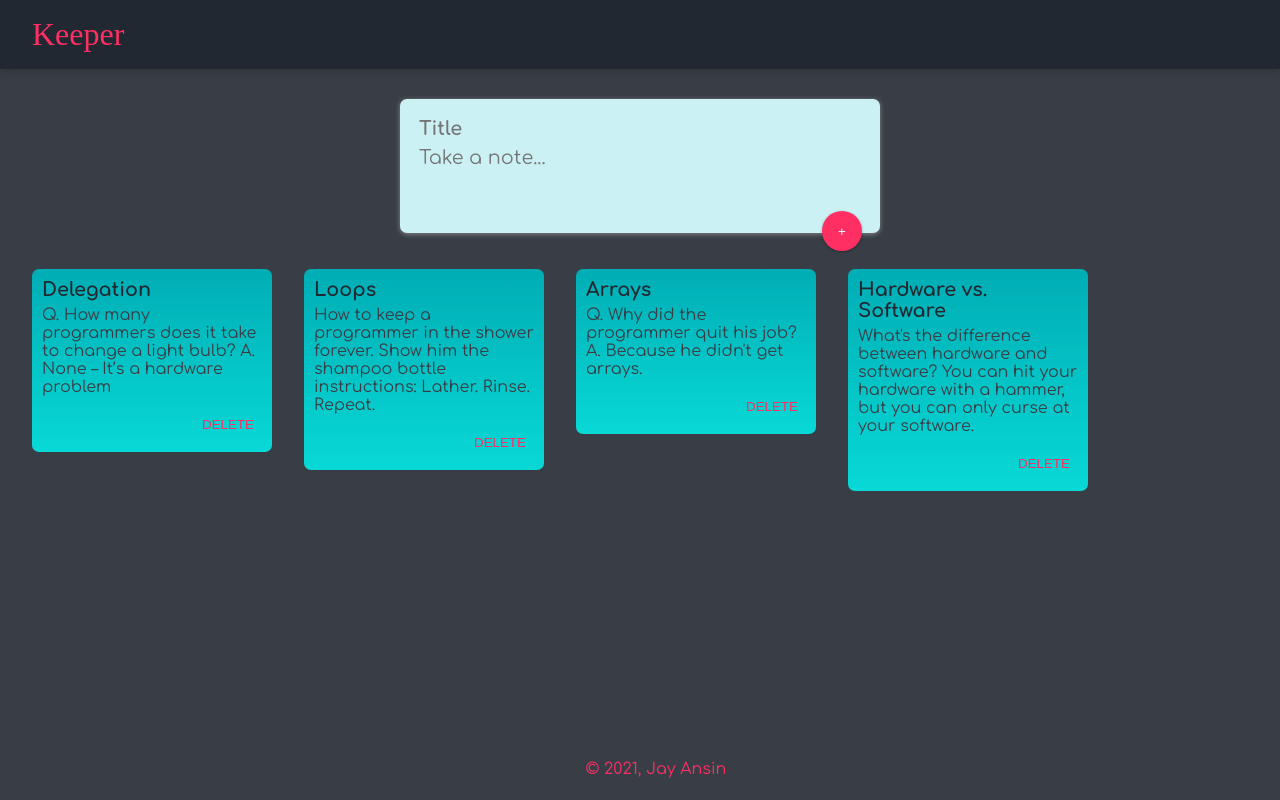
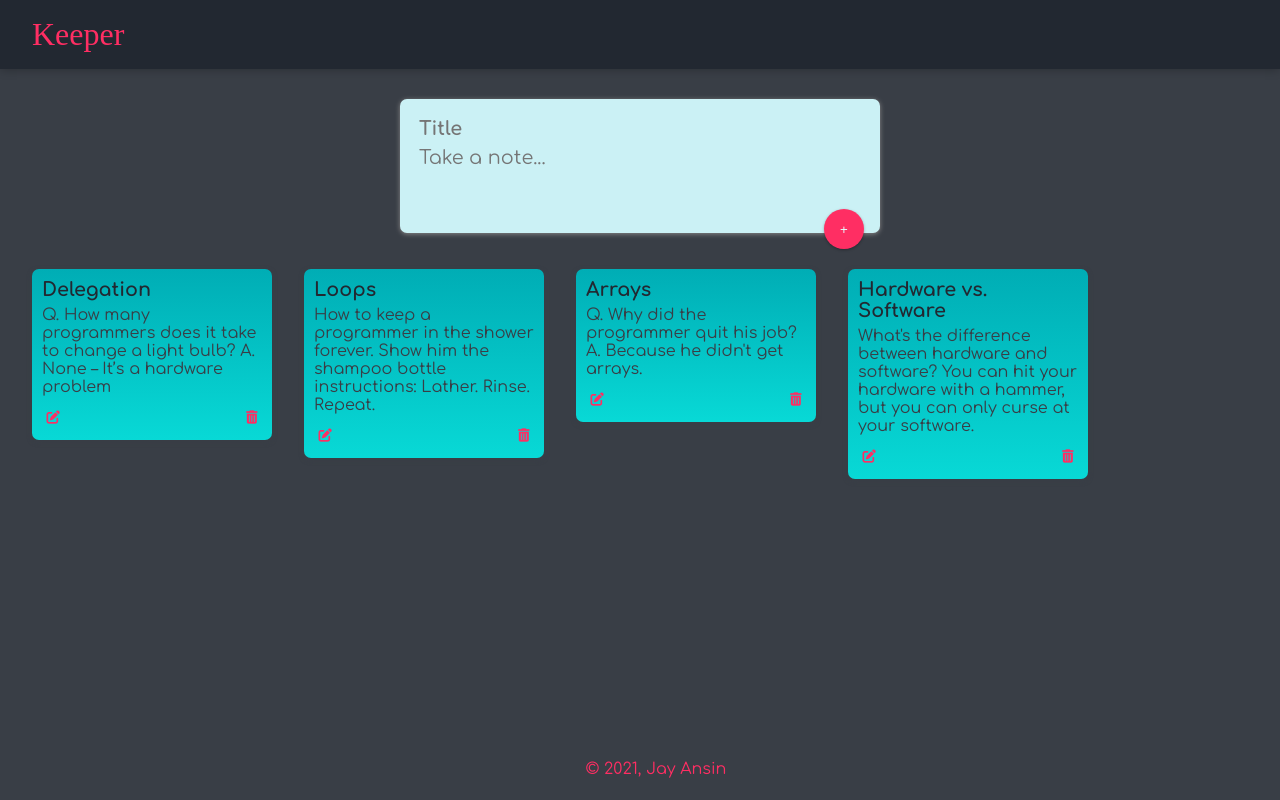
Before and after one commit to pronoia9/apbtcwdb_keeper, a React (Create React App) app: page / in a window 1280 px wide. Built offline with nearby package versions, Linux system fonts and the light colour scheme; a web font is replaced by a local one.

Commit message:
update css, add fontawesome icons

```diff
--- a/public/css/styles.css
+++ b/public/css/styles.css
@@ -15,7 +15,6 @@
   --footer-text: #ff2e63;
 }
 /*******************************************************************/
-
 
 * {
   padding: 0;
@@ -57,49 +56,6 @@ footer p {
   color: var(--footer-text);
 }
 
-
-/****************************** NOTES ******************************/
-.note {
-  background: var(--note-bg);
-  background: linear-gradient(0deg, rgba(8, 217, 214, 1) 0%, var(--note-bg) 100%);
-  border-radius: 7px;
-  box-shadow: 0 2px 5px var(--bg);
-  padding: 10px;
-  width: 240px;
-  margin: 16px;
-  float: left;
-}
-
-.note h1 {
-  font-size: 1.2rem;
-  font-weight: 700;
-  margin-bottom: 6px;
-  color: var(--note-header);
-}
-
-.note p {
-  font-size: 1rem;
-  margin-bottom: 10px;
-  white-space: pre-wrap;
-  word-wrap: break-word;
-  color: var(--note-content);
-}
-
-.note button {
-  position: relative;
-  float: right;
-  margin-right: 1.5rem;
-  background-color: transparent;
-  color: var(--header-text);
-  border: none;
-  width: 36px;
-  height: 36px;
-  cursor: pointer;
-  outline: none;
-}
-/*******************************************************************/
-
-
 /******************************* FORM ******************************/
 form {
   position: relative;
@@ -130,8 +86,8 @@ form textarea {
 
 form button {
   position: absolute;
-  right: 18px;
-  bottom: -18px;
+  right: 1rem;
+  bottom: -1rem;
   background: var(--header-text);
   color: var(--light-color1);
   border: none;
@@ -142,4 +98,72 @@ form button {
   cursor: pointer;
   outline: none;
 }
+
+form button:hover {
+  background-color: #e23e57;
+}
+
+form button .valid {
+  background-color: #88304e;
+}
+
+form button .invalid {
+  background-color: #522546;
+}
 /*******************************************************************/
+
+/****************************** NOTES ******************************/
+.note {
+  background: var(--note-bg);
+  background: linear-gradient(0deg, rgba(8, 217, 214, 1) 0%, var(--note-bg) 100%);
+  border-radius: 7px;
+  box-shadow: 0 2px 5px var(--bg);
+  padding: 10px;
+  width: 240px;
+  margin: 16px;
+  float: left;
+}
+
+.note:hover {
+  opacity: 0.92;
+}
+
+.note h1 {
+  font-size: 1.2rem;
+  font-weight: 700;
+  margin-bottom: 6px;
+  color: var(--note-header);
+}
+
+.note p {
+  font-size: 1rem;
+  margin-bottom: 10px;
+  white-space: pre-wrap;
+  word-wrap: break-word;
+  color: var(--note-content);
+}
+
+.note button {
+  background-color: transparent;
+  color: var(--header-text);
+  opacity: 9;
+  border: none;
+  margin: 2% 2%;
+  cursor: pointer;
+  outline: none;
+}
+
+.note button:hover {
+  text-shadow: 0px 0px 10px #b34180b9;
+}
+
+.note button.btn-edit {
+  position: relative;
+  float: left;
+}
+
+.note button.btn-delete {
+  position: relative;
+  float: right;
+}
+/*******************************************************************/
--- a/public/index.html
+++ b/public/index.html
@@ -3,6 +3,11 @@
   <head>
     <link rel="icon" href="%PUBLIC_URL%/favicon.ico" />
     <title>React App</title>
+    <!-- Fontawesome -->
+    <link
+      rel="stylesheet"
+      href="https://cdnjs.cloudflare.com/ajax/libs/font-awesome/4.7.0/css/font-awesome.min.css"
+    />
     <!-- Fonts -->
     <link rel="preconnect" href="https://fonts.gstatic.com" />
     <link
@@ -26,5 +31,7 @@
       To create a production bundle, use `npm run build` or `yarn build`.
     -->
     <script src="../src/index.js" type="text/jsx"></script>
+    <!-- Fontawesome -->
+    <script src="https://kit.fontawesome.com/33884a0898.js" crossorigin="anonymous"></script>
   </body>
 </html>
--- a/src/components/colors.js
+++ b/src/components/colors.js
@@ -1,10 +1,7 @@
 const colors = {
-  addButtonHover: '#e23e57',
   addButtonValid: '#88304e',
   addButtonInvalid: '#522546',
   addButtonClick: '#311d3f',
-  deleteButtonHover: '2px 2px 5px #b34180',
-  deleteButtonClick: '#311d3f',
 };
 
 export default colors;
--- a/src/components/content/Card.jsx
+++ b/src/components/content/Card.jsx
@@ -1,5 +1,5 @@
 import React from 'react';
-import colors from '../colors.js';
+//import colors from '../colors.js';
 
 function Card(props) {
   return (
@@ -7,10 +7,14 @@ function Card(props) {
       <h1>{props.title}</h1>
       <p>{props.content}</p>
       <button
-        style={{ textShadow: props.remove && colors.deleteButtonHover }}
+        // style={{ textShadow: props.remove && colors.deleteButtonHover }}
+        className='btn-delete'
         onClick={(e) => props.deleteNote(props.id)}
       >
-        DELETE
+        <i class='fas fa-trash-alt'></i>
+      </button>
+      <button className='btn-edit'>
+        <i class='fas fa-edit'></i>
       </button>
     </div>
   );
--- a/src/components/content/Create.jsx
+++ b/src/components/content/Create.jsx
@@ -10,6 +10,7 @@ function Create(props) {
           placeholder='Title'
           value={props.input.title}
           onChange={(e) => props.setInput({ ...props.input, title: e.target.value })}
+          required
         />
         <textarea
           name='content'
@@ -19,9 +20,7 @@ function Create(props) {
           onChange={(e) => props.setInput({ ...props.input, content: e.target.value })}
         />
         <button
-          style={{ backgroundColor: props.addButtonColor }}
-          onMouseOver={() => props.setAddButtonColor(colors.addButtonHover)}
-          onMouseOut={() => props.setAddButtonColor('')}
+          // style={{ backgroundColor: props.addButtonColor }}
           type='submit'
           onClick={() => props.addNote()}
         >
```
